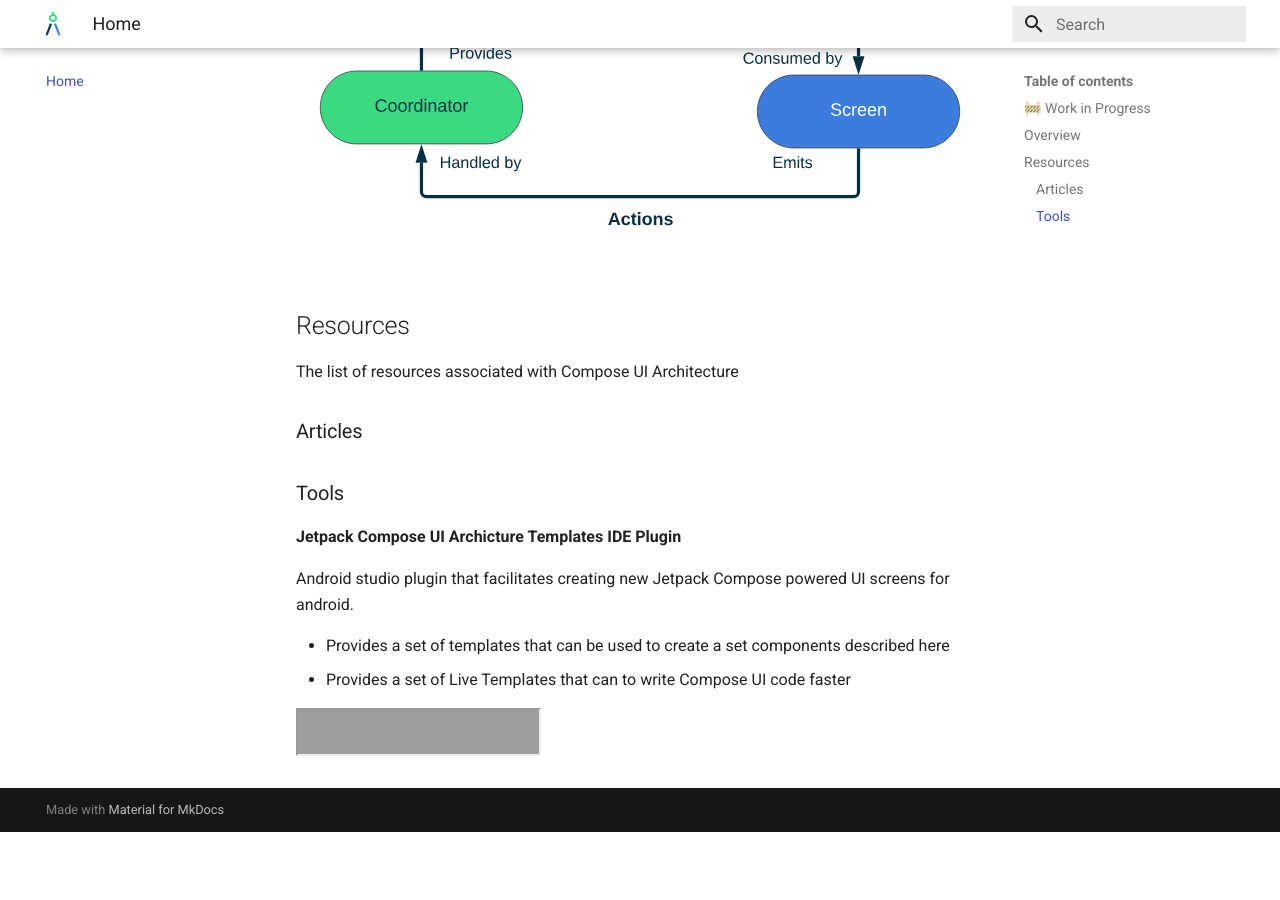
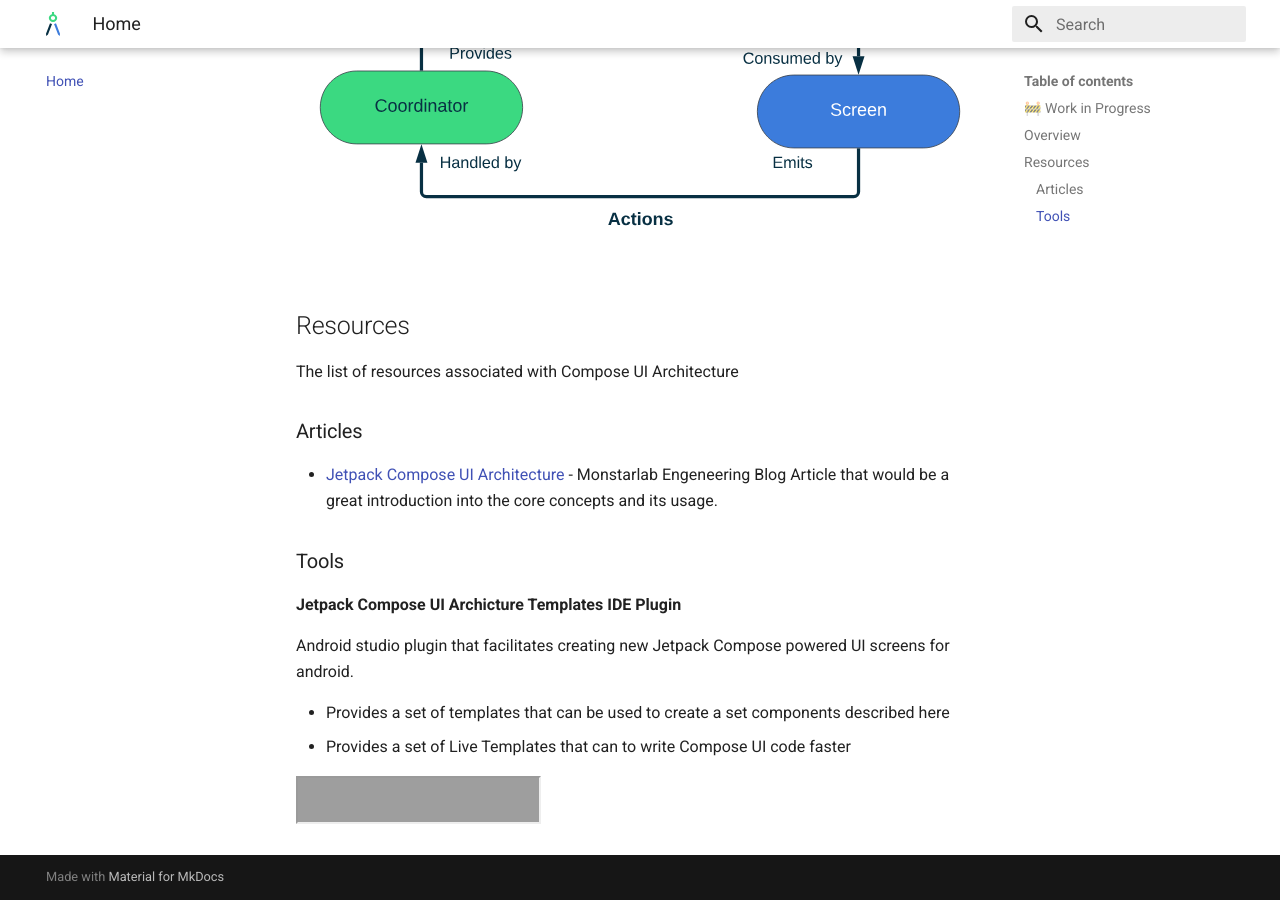
Before and after one commit to levinzonr/compose-ui-arch-docs, an MkDocs documentation site: the page built from docs/index.md, in a window 1280 px wide and 900 px high, scrolled down 1094 px, cut to the strip 0-900 px from the top of the window. Built offline with MkDocs 1.6.1 and Material for MkDocs 9.7.7, drawn with Linux system fonts in a browser that asks for light colours; before the commit the page ends 1926 px from its top, so only the background shows below that; grey boxes are pictures that could not be loaded.

Commit message:
chore: add article link

```diff
--- a/docs/index.md
+++ b/docs/index.md
@@ -21,7 +21,7 @@
 The list of resources associated with Compose UI Architecture
 
 ### Articles
-
+- [Jetpack Compose UI Architecture](https://engineering.monstar-lab.com/en/post/2023/07/14/Jetpack-Compose-UI-Architecture/) - Monstarlab Engeneering Blog Article that would be a great introduction into the core concepts and its usage.
 
 ### Tools
 
```
